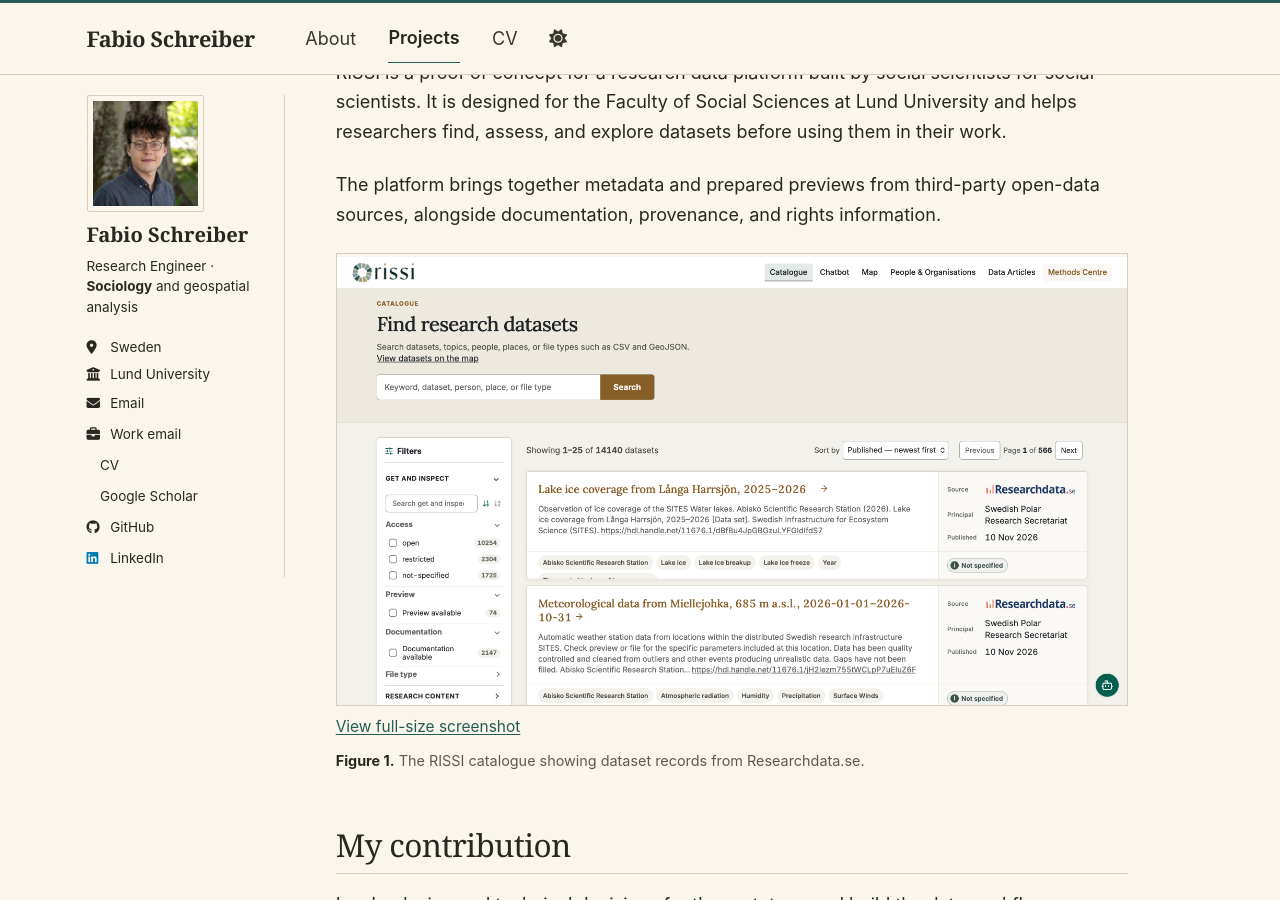
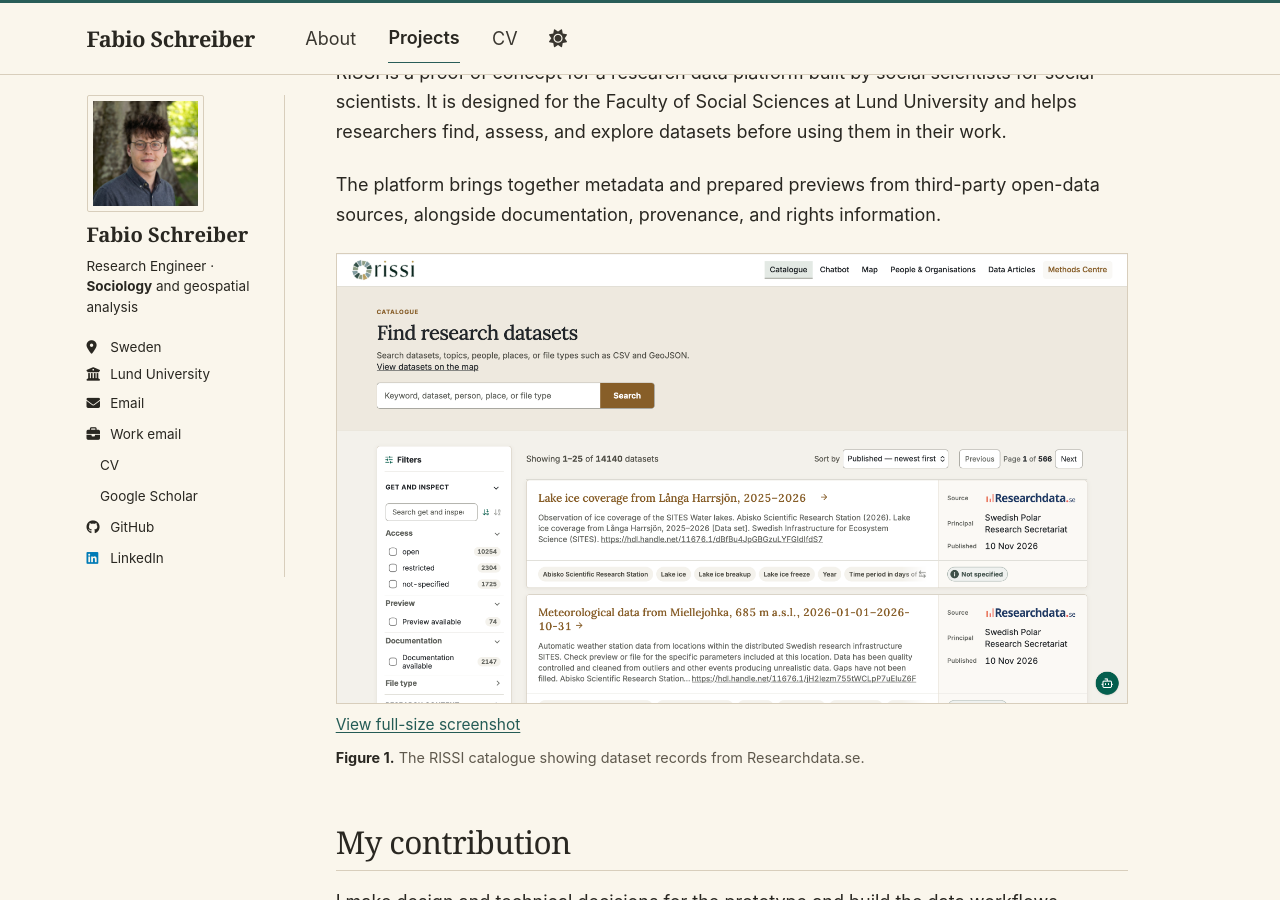
Before and after one commit to fab1s/fab1s.github.io, a Jekyll site: the page built from _portfolio/research-data-platform.md, in a window 1280 px wide and 900 px high, scrolled down 372 px. Built offline with Jekyll 4.4.1, drawn with Linux system fonts in a browser that asks for light colours; a style sheet for code colours, icons or effects is not loaded.

Commit message:
Replace the RISSI catalogue screenshot

```diff
--- a/_portfolio/research-data-platform.md
+++ b/_portfolio/research-data-platform.md
@@ -23,7 +23,7 @@ The platform brings together metadata and prepared previews from third-party ope
 
 <figure class="paper-figure">
   <a href="{{ '/images/rissi-catalogue.png' | relative_url }}">
-    <img src="{{ '/images/rissi-catalogue.png' | relative_url }}" alt="Dataset search results alongside filters for access, previews, documentation, and file type" width="3024" height="1728" loading="lazy">
+    <img src="{{ '/images/rissi-catalogue.png' | relative_url }}" alt="Dataset search results alongside filters for access, previews, documentation, and file type" width="3024" height="1718" loading="lazy">
     <span>View full-size screenshot</span>
   </a>
   <figcaption><span class="paper-figure__label">Figure 1.</span> The RISSI catalogue showing dataset records from Researchdata.se.</figcaption>
```
Also changed, not shown: images/rissi-catalogue.png.
